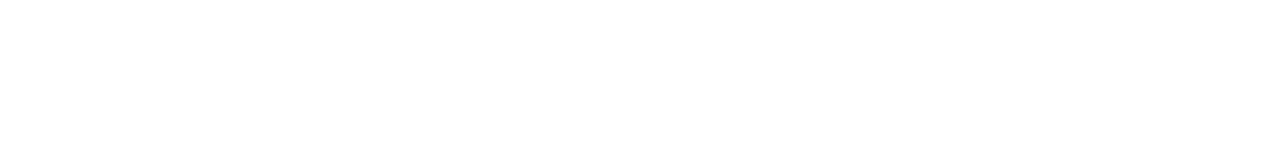
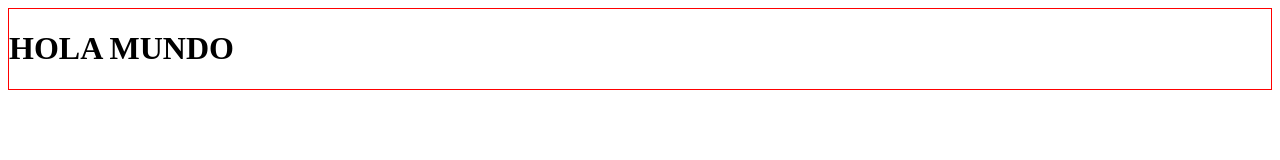
Before and after one commit to romanherrrera/test_programacion_1, a plain HTML site: page index.html in a window 1280 px wide. Drawn offline with Linux system fonts and the light colour scheme.

Commit message:
se agrego hola mundo con bordes rojos

```diff
--- a/index.html
+++ b/index.html
@@ -5,6 +5,8 @@
     <title></title>
 </head>
 <body>
-
+    <div style="border: 1px solid red;">
+        <h1> HOLA MUNDO</h1>
+    </div>
 </body>
 </html>
```
